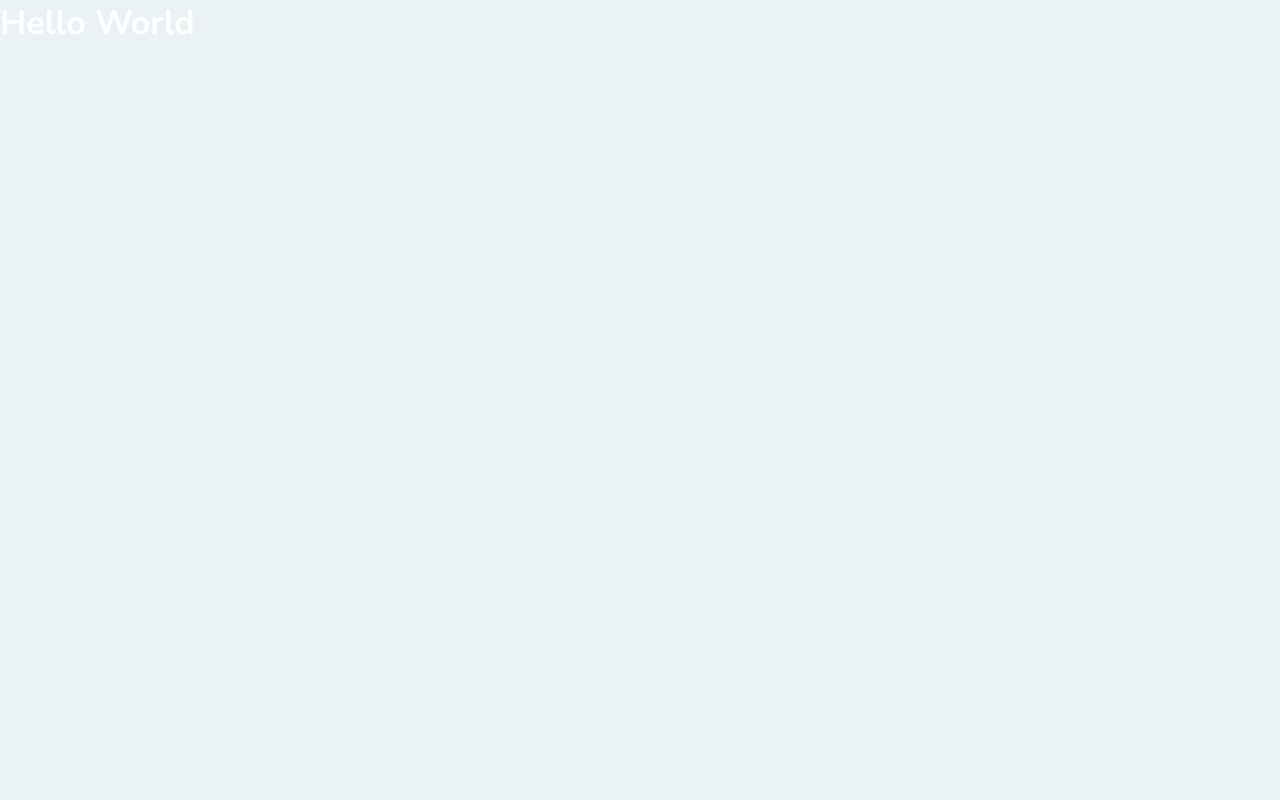
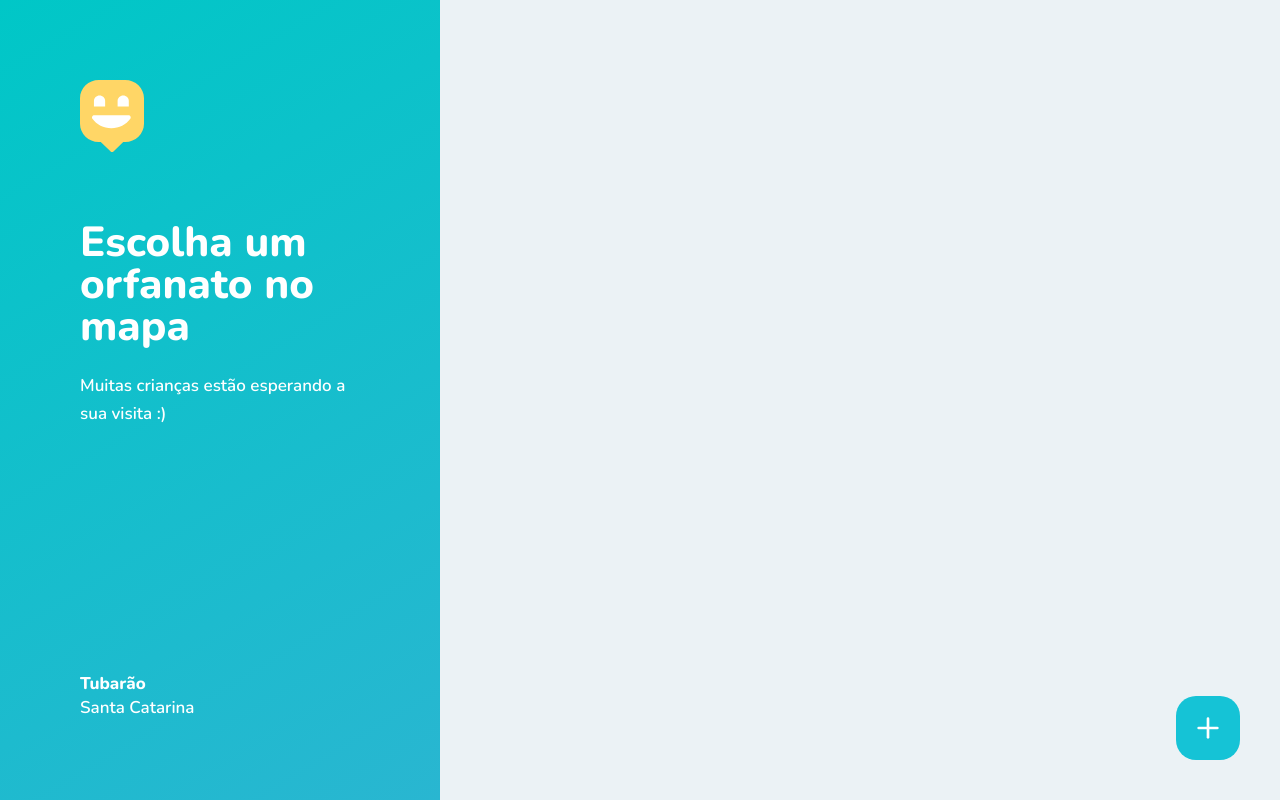
Before and after one commit to hericke47/Happy, a React (Create React App) app in the folder web/: page /app in a window 1280 px wide. Built offline with nearby package versions, Linux system fonts and the light colour scheme.

Commit message:
:lipstick: chore: orphanage page whithout map

```diff
--- a/web/src/pages/Landing.tsx
+++ b/web/src/pages/Landing.tsx
@@ -1,5 +1,5 @@
 import React from 'react';
-
+import {Link} from 'react-router-dom';
 
 import { FiArrowRight } from 'react-icons/fi';
 
@@ -23,9 +23,9 @@
           <span>Santa Catarina</span>
         </div>
 
-        <a href="" className="enter-app">
+        <Link to="/app" className="enter-app">
           <FiArrowRight size={26} color="#rgba(0,0,0,0.6)" />
-        </a>
+        </Link>
       </div>
     </div>
   );
--- a/web/src/pages/OrphanagesMap.tsx
+++ b/web/src/pages/OrphanagesMap.tsx
@@ -1,8 +1,34 @@
 import React from 'react';
+import {Link} from 'react-router-dom';
+import {FiPlus} from 'react-icons/fi';
+
+import mapMarkerImg from '../images/map-marker.svg';
+
+import '../styles/pages/Orphanages-map.css';
 
 function OrphanagesMap() {
   return (
-    <h1>Hello World</h1>
+    <div id="page-map">
+      <aside>
+        <header>
+          <img src={mapMarkerImg} alt="Happy"/>
+
+          <h2>Escolha um orfanato no mapa</h2>
+          <p>Muitas crianças estão esperando a sua visita :)</p>
+        </header>
+
+        <footer>
+          <strong>Tubarão</strong>
+          <span>Santa Catarina</span>
+        </footer>
+      </aside>
+
+      <div></div>
+
+      <Link to="/" className="create-orphanage">
+        <FiPlus size={32} color="#fff" />
+      </Link>
+    </div>
   )
 }
 
--- a/web/src/routes.tsx
+++ b/web/src/routes.tsx
@@ -7,8 +7,10 @@
 function Routes() {
   return (
     <BrowserRouter>
-      <Route path="/" exact component={Landing} />
-      <Route path="/app" component={OrphanagesMap} />
+      <Switch>
+        <Route path="/" exact component={Landing} />
+        <Route path="/app" component={OrphanagesMap} />
+      </Switch>
     </BrowserRouter>
   )
 }
--- /dev/null
+++ b/web/src/styles/pages/Orphanages-map.css
@@ -0,0 +1,62 @@
+#page-map {
+  width: 100vw;
+  height: 100vh;
+
+  position: relative;
+  display: flex;
+}
+
+#page-map aside {
+  width: 440px;
+  background: linear-gradient(329.54deg, #29B6D1 0%, #00C7C7 100%);
+  padding: 80px;
+
+  display: flex;
+  flex-direction: column;
+  justify-content: space-between;
+}
+
+#page-map aside h2 {
+  font-size: 42px;
+  font-weight: 800;
+  line-height: 42px;
+  margin-top: 64px;
+}
+
+#page-map aside p {
+  line-height: 28px;
+  margin-top: 24px;
+}
+
+#page-map aside footer {
+  display: flex;
+  flex-direction: column;
+
+  line-height: 24px;
+}
+
+#page-map aside footer strong {
+  font-weight: 800;
+}
+
+#page-map .create-orphanage {
+  position: absolute;
+
+  right: 40px;
+  bottom: 40px;
+
+  width: 64px;
+  height: 64px;
+  background: #15c3d6;
+  border-radius: 20px;
+
+  display: flex;
+  justify-content: center;
+  align-items: center;
+
+  transition: background 0.2s;
+}
+
+#page-map .create-orphanage:hover {
+  background: #17d6eb ;
+}
```
